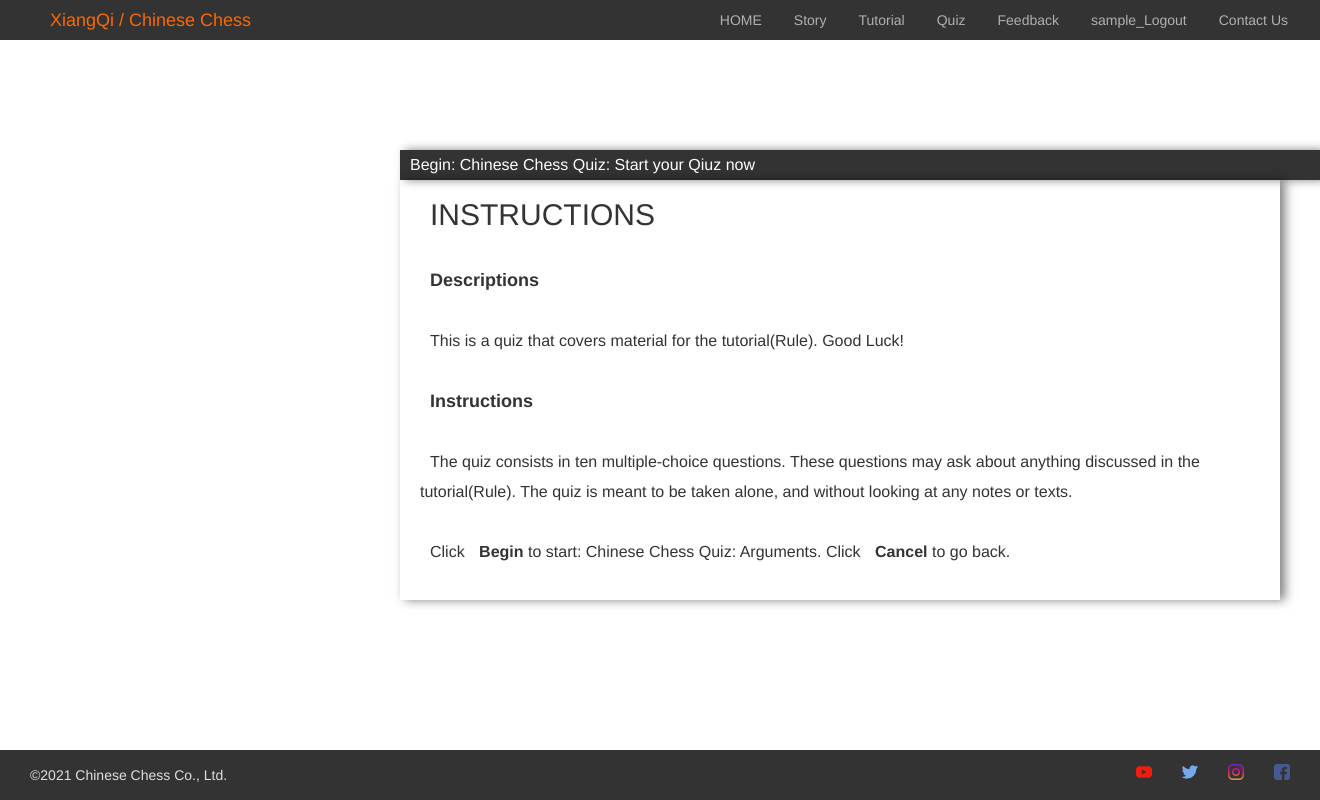
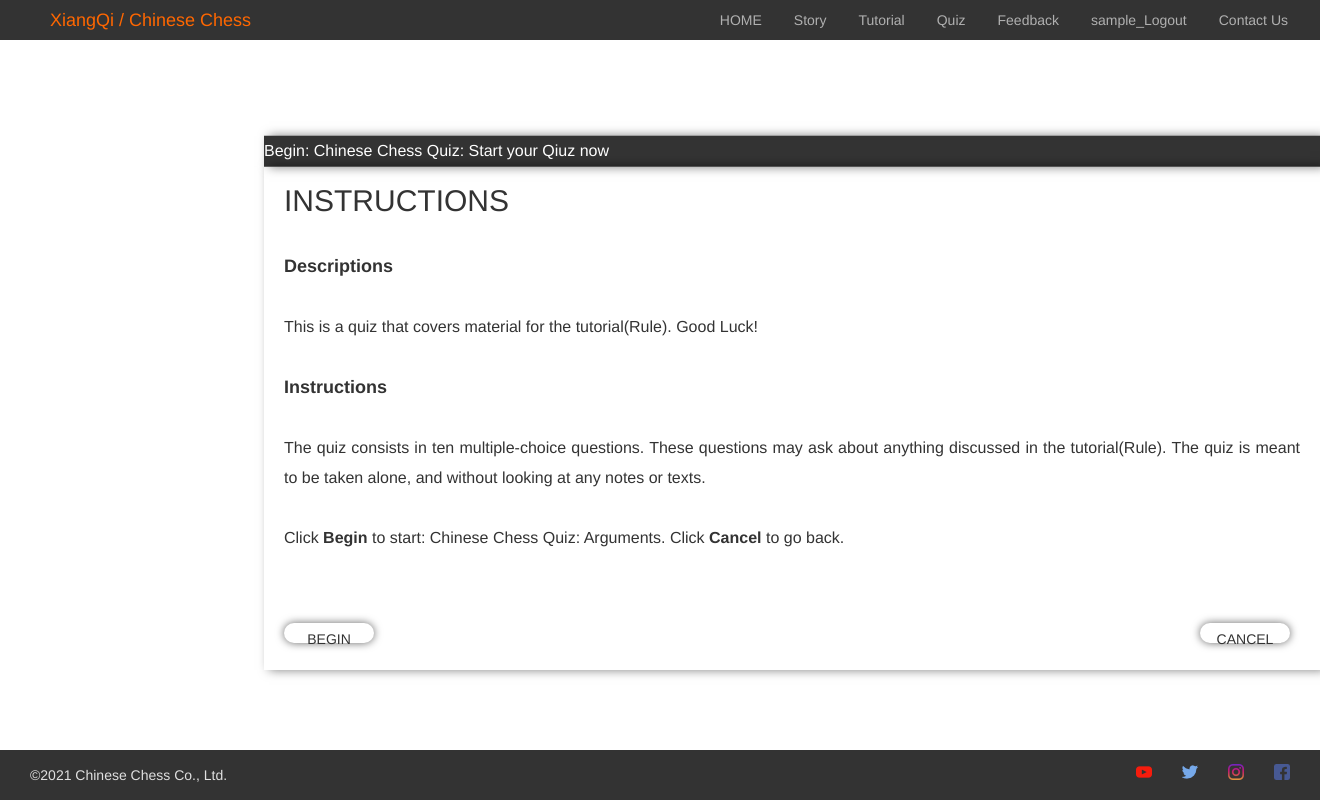
Before and after one commit to MoeBuTa/ChineseChessTutorial, a Flask app: page /assessmentsInfo in a window 1320 px wide. Run offline with Flask 2, Linux system fonts and the light colour scheme; the visitor is signed in with stand-in values (Sample User, id 1); data comes from the database, SQL or seed files in the repository; some libraries are stand-ins or nearby versions.

Commit message:
Update quiz.css

```diff
--- a/app/static/quiz.css
+++ b/app/static/quiz.css
@@ -1,134 +1,50 @@
-/* for the navbar-container style */
 /* -------------------------------------------------------- */
-.navbar-container{
+/* for the quiz box */
+/* -------------------------------------------------------- */
+.article-container{
     width: 100%;
-    height: 40px;
-    line-height: 40px;
-    background-color: #333;
-}
-
-.navbar-container a{
-    display: block;
-    color: #b0b0b0;
-}
-
-.keyword{
-    color: #ff6700;
-    font-size: 18px;
+    height: 100%;
     float: left;
 }
 
-.keyword:hover{
-    font-style: italic;
-    font-size: 19px;
-    box-shadow: 0 0 10px rgba(255, 94, 0, 0.5);
+.article-content{
+    width: 80%;
+    height:80%;
+    position: relative;
+    left: 50%;
+    top: 50%;
+    transform: translate(-50%,-50%);
 }
 
-.contact-us, .user, .items li{
-    float: right;
-    margin-right: 32px;
-}
-
-.items a:hover{
-    color: #fff;
-}
-
-.items .home:hover{
-    color: #ff6700;
-}
-
-.contact-us a:hover{
-    color: #fff;
-}
-
-.user a:hover{
-    color: #ff6700;
-}
-/* -------------------------------------------------------- */
-/* for the main-container */
-/* -------------------------------------------------------- */
-.main-container{
+.article-container .article-content .box-cover{
+    float: left;
+    position: relative;
     width: 100%;
-    height: 770px;
-    background-color: rgb(224, 224, 224);
-}
-
-.navsidebar{
-    width: 200px;
-    height: 420px;
-    position: fixed;
-    border-bottom: 1px solid #333;
-    padding: 20px 0;
-    text-align: center;
-    z-index: 999;
-
-    /* background-color: #ff6700; */
-}
-
-.navsidebar .rule-lists{
-    display: none;
-    width: 150px;
-    /* height: 500px; */
-    border-top: 1px solid #333;
-    position: absolute;
-    z-index: 999;
-    left: 200px;
-    top: 90px;
-
-    /* background-color: yellowgreen; */
-}
-
-.navsidebar .rule-lists ul{
-    display: block;
-    color: #333;
-    margin: 3px 10px;
-}
-
-.rule:hover .rule-lists{
-    display: block;
-    z-index: 999;
-}
-
-.navsidebar .lists li a{
-    display: block;
-    height: 62px;
-    line-height: 62px;
-    z-index: 9999;
-}
-
-.navsidebar .lists li a:hover{
-    color: #ff6700;
-}
-/* -------------------------------------------------------- */
-/* for the quiz box */
-/* -------------------------------------------------------- */
-.article-content .box-cover{
-    position: absolute;
-    width: 920px;
+    height: 30.5px;
     line-height: 30px;
-    border: 1px solid #333;
-    top: 150px;
-    left: 400px;
+    left: 50%;
+    top: 50%;
+    transform: translate(-50%,-50%);
+    top: 5vh;
+    bottom: 5vh;
     box-shadow: 5px 0 10px rgba(0, 0, 0, .5);
     background-color: #333;
-    border: none;
+    text-align: justify;
 }
 
 .box-cover span{
     color: #fff;
     font-size: 16px;
-    padding-left: 10px;
 }
 
-.box-cover .box{
+.box-cover .box {
     position: absolute;
-    width: 880px;
-    height: 420px;
-    border: 1px solid #333;
-    border: none;
+    height: 63vh;
+    width:100%;
     padding: 20px;
     box-shadow: 5px 0 10px rgba(0, 0, 0, .5);
     overflow: auto;
+    text-align: justify;
 }
 
 .content span{
@@ -148,6 +64,19 @@
     font-weight: bolder;
 }
 
+.quiz-box{
+    text-align: left;
+}
+
+.quiz-box .line{
+    display: block;
+    border-top: 1px solid #333;
+}
+
+.quiz-box form input{
+    margin-left: 50px;
+}
+
 button{
     margin-top: 70px;
     border: none;
@@ -165,31 +94,7 @@ button:hover{
     font-size: 13px;
 }
 
-.cancel, .begin{
+.cancel, .submit{
     float: right;
     margin-right: 10px;
 }
-/* -------------------------------------------------------- */
-/* for the footer-container style */
-/* -------------------------------------------------------- */
-.footer-container{
-    width: 100%;
-    height: 50px;
-    line-height: 50px;
-    background-color: #333;
-}
-
-.footer-content .info{
-    float: left;
-    margin-left: 30px;
-}
-
-.footer-content .info span{
-    color: rgb(224, 224, 224);
-}
-
-.footer-content .imgs li{
-    float: right;
-    margin-right: 30px;
-}
-/* -------------------------------------------------------- */
```
